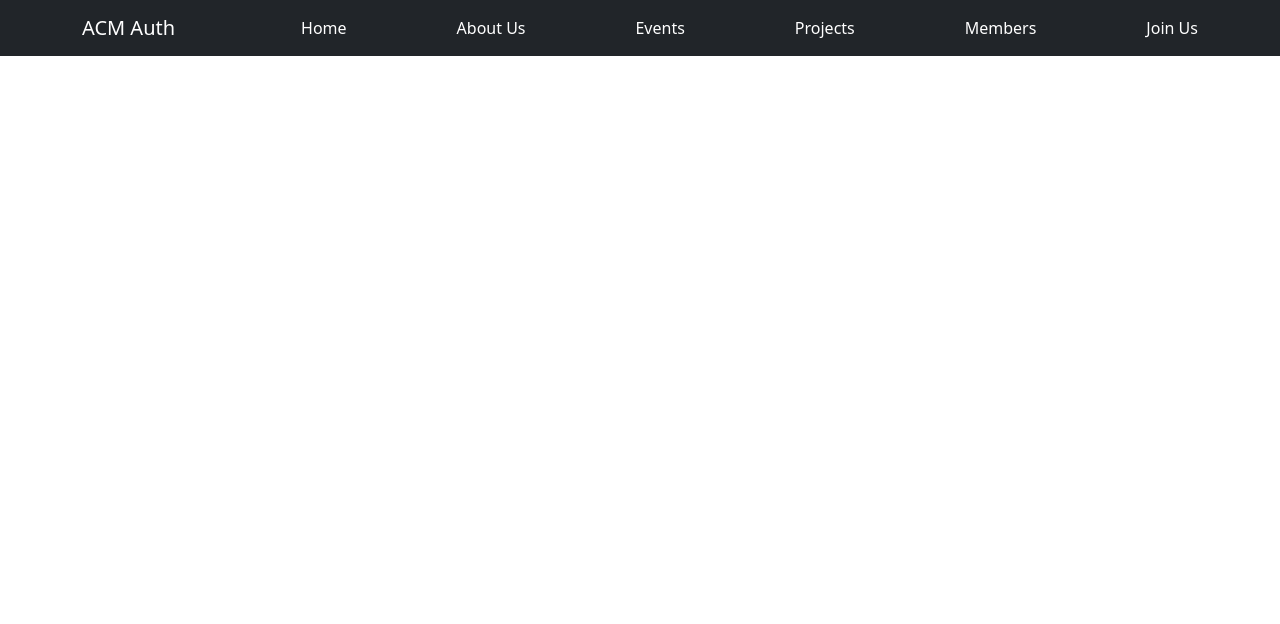
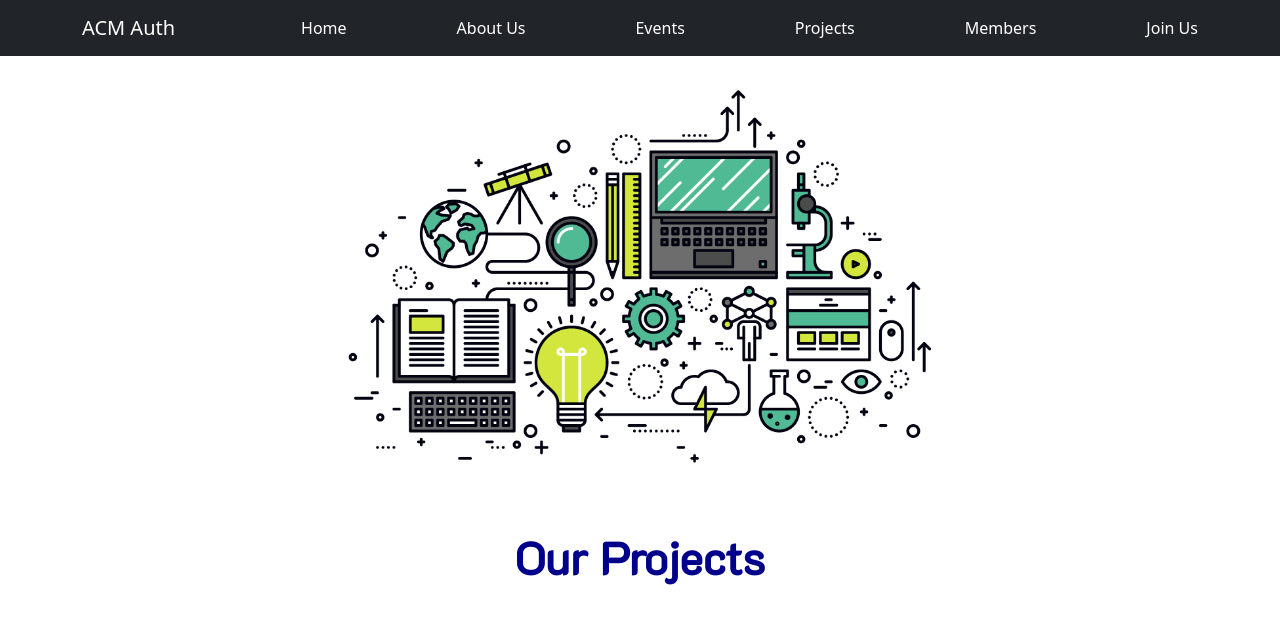
Before and after one commit to Triada-Maria/project-page, a SvelteKit app: page /projects in a window 1280 px wide. Shown: the top 624 px of the page. Built offline with nearby package versions, Linux system fonts and the light colour scheme.

Commit message:
some new changes

```diff
--- a/src/app.html
+++ b/src/app.html
@@ -3,6 +3,7 @@
 	<head>
 		<meta charset="utf-8" />
 		<link rel="icon" href="%sveltekit.assets%/favicon.png" />
+		<link href="https://fonts.googleapis.com/css2?family=K2D&display=swap" rel="stylesheet">
 		<meta name="viewport" content="width=device-width, initial-scale=1" />
 		%sveltekit.head%
 	</head>
--- a/src/routes/+layout.svelte
+++ b/src/routes/+layout.svelte
@@ -1,6 +1,6 @@
 <script>
     import 'bootstrap/dist/css/bootstrap.min.css';
-  </script>
+</script>
 
 <nav class="navbar bg-dark fixed-top">
     <div class="container">
--- a/src/routes/projects/+page.svelte
+++ b/src/routes/projects/+page.svelte
@@ -0,0 +1,13 @@
+<div>
+    <img
+        src="/images/image-for-projects.png"
+        alt="this is a drawing"
+        width="700"
+        style="display: block; margin: auto;">
+    <!--sorry, the alt text couldn't contain the words "image" and "picture" for some reason-->
+    <!--automatically the same margin on both sides (center alignment)-->
+</div>
+
+<div style="text-align: center; margin-top: 50px;">
+    <p style="color: darkblue; font-size: 45px; font-weight: bold; font-family:'K2D', sans-serif;">Our Projects</p>
+</div>
```
Also changed, not shown: static/images/image-for-projects.png (added).
